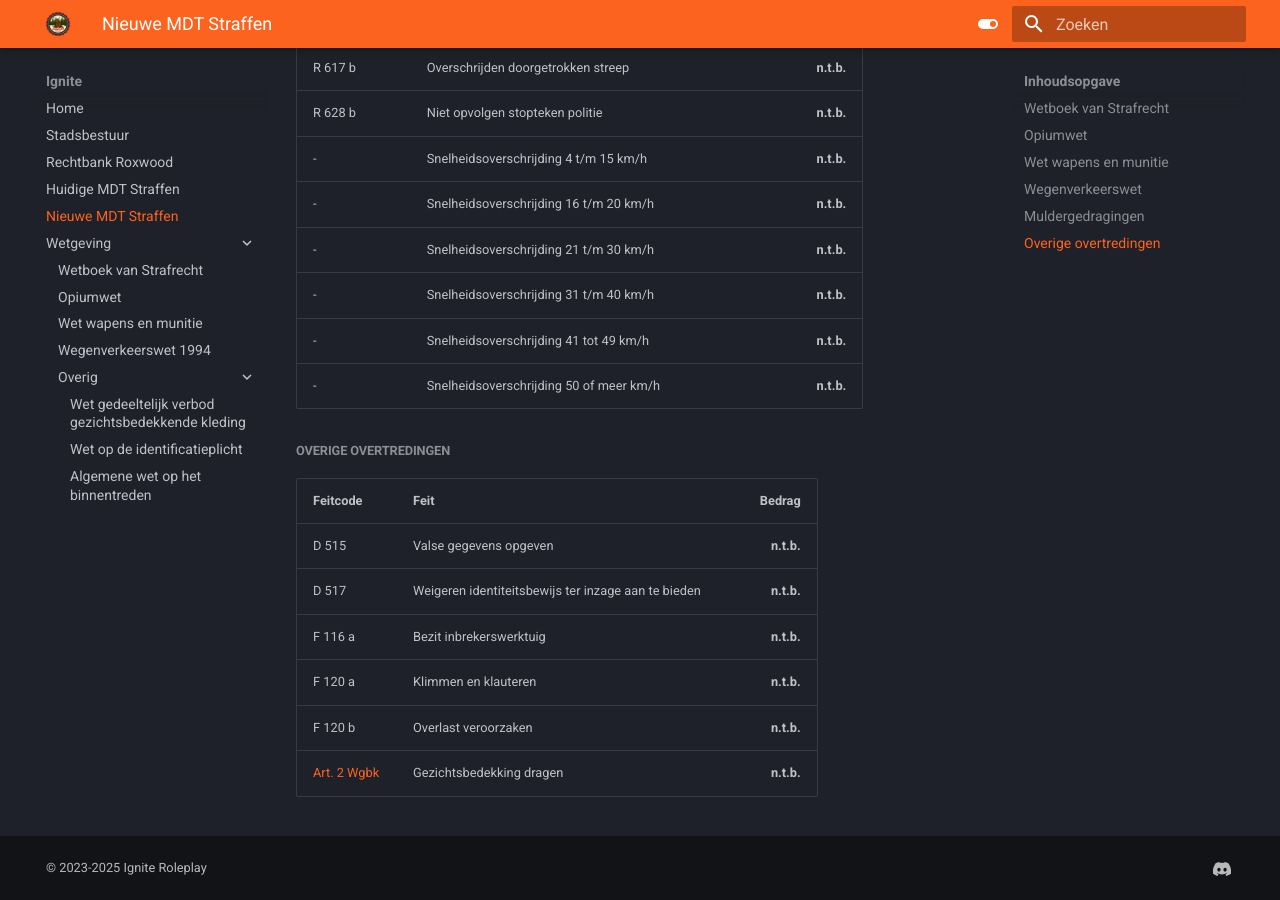
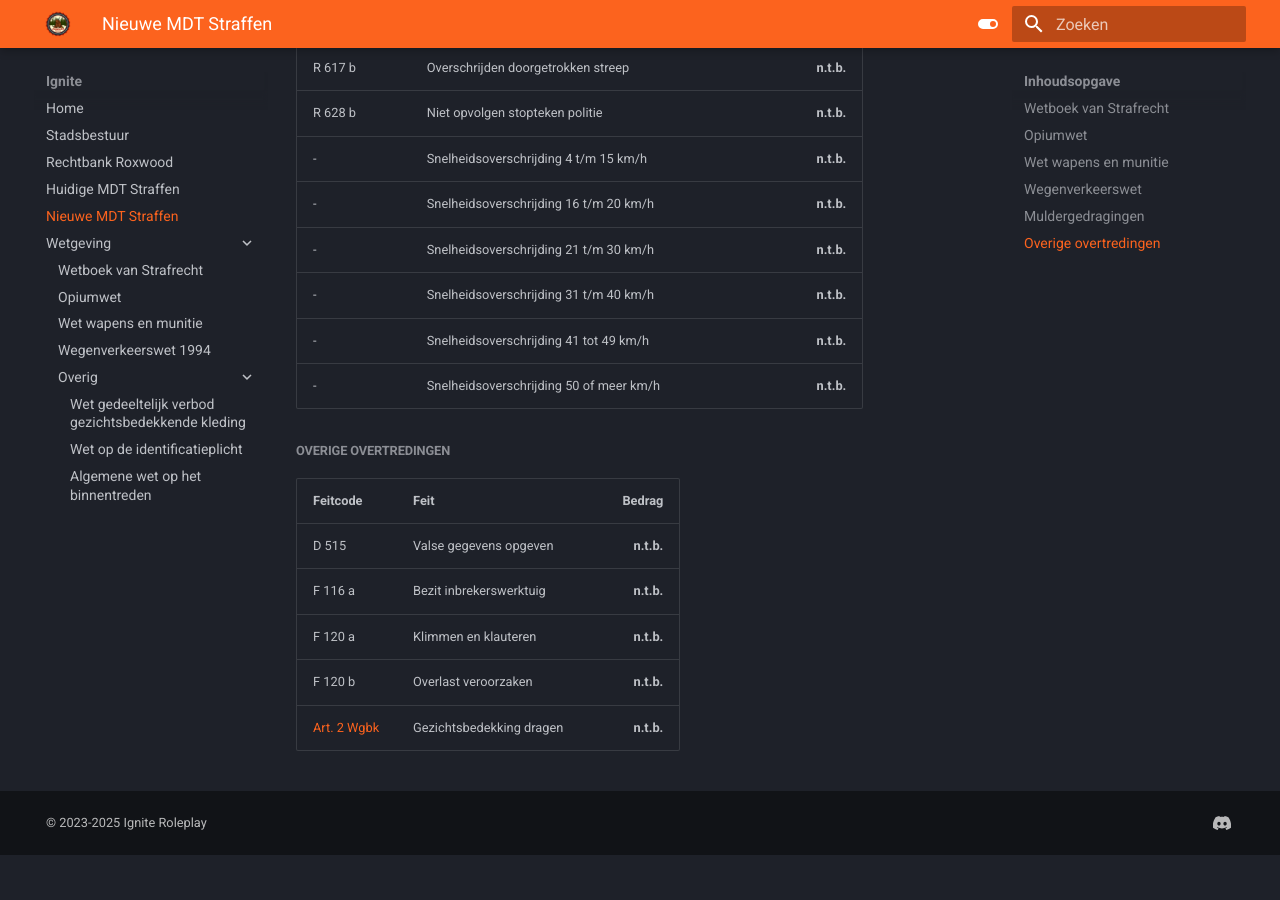
Before and after one commit to NLDenny/wetboek, an MkDocs documentation site: the page built from docs/overig/bboud.md, in a window 1280 px wide and 900 px high, scrolled down 5629 px. Built offline with MkDocs 1.6.1 and Material for MkDocs 9.7.7, drawn with Linux system fonts in a browser that asks for light colours; after the commit the page ends 6484 px from its top, so only the background shows below that.

Commit message:
Update bboud.md

```diff
--- a/docs/overig/bboud.md
+++ b/docs/overig/bboud.md
@@ -144,7 +144,6 @@ R 628 b | Niet opvolgen stopteken politie | __n.t.b.__
 |Feitcode|Feit|Bedrag|
 |:----|:----|-:|
 D 515| Valse gegevens opgeven | __n.t.b.__
-D 517| Weigeren identiteitsbewijs ter inzage aan te bieden | __n.t.b.__
 F 116 a| Bezit inbrekerswerktuig | __n.t.b.__
 F 120 a| Klimmen en klauteren | __n.t.b.__
 F 120 b| Overlast veroorzaken | __n.t.b.__
```
